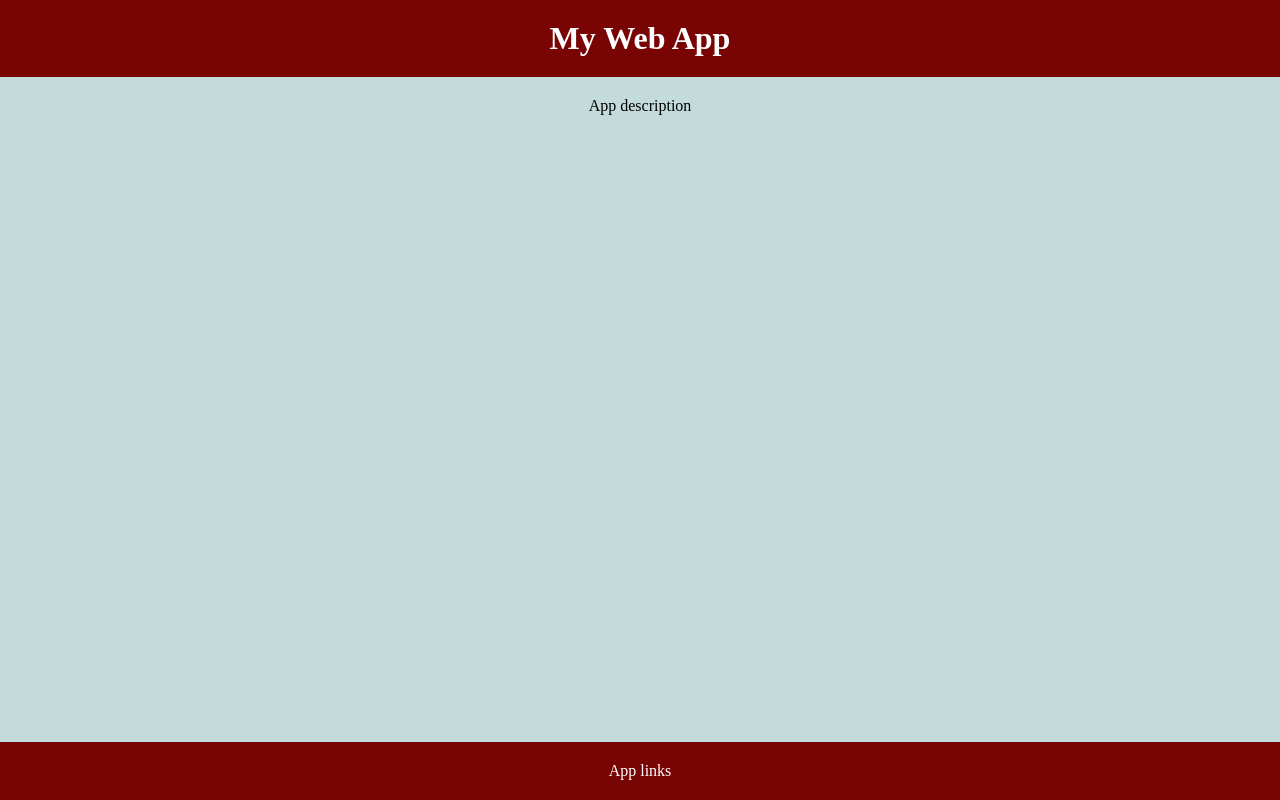
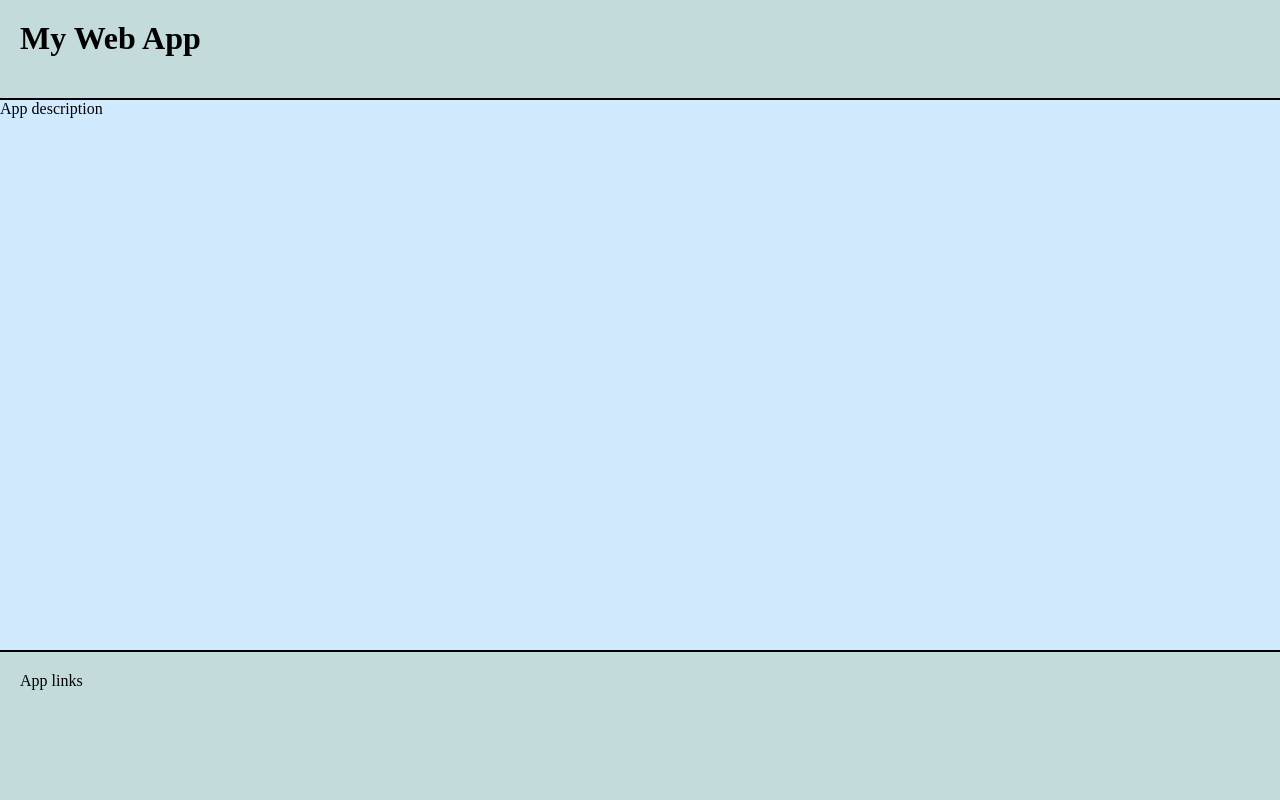
Before and after one commit to VSchaidulin/cohort_62_lesson_02, a plain HTML site: page index.html in a window 1280 px wide. Drawn offline with Linux system fonts and the light colour scheme.

```diff
--- a/styles.css
+++ b/styles.css
@@ -26,16 +26,22 @@ li {
   margin: 0;
   padding: 0;
 }
-
-header, footer {
-  background-color: #790404;
-  color: white;
-  text-align: center;
+header {
+  display: flex;
+  width: 100%;
+  height: 100px;
   padding: 20px;
+  border-bottom: 2px solid black;
 }
-
 main {
-  flex: 1; /* чтобы main занимал всё свободное место */
+  display: flex;
+  flex: 1;
+  background-color: rgb(210, 234, 254);
+}
+footer {
+  display: flex;
+  width: 100%;
+  height: 150px;
   padding: 20px;
-  text-align: center;
+  border-top: 2px solid black;
 }
```
Also changed, not shown: 1 other file.
